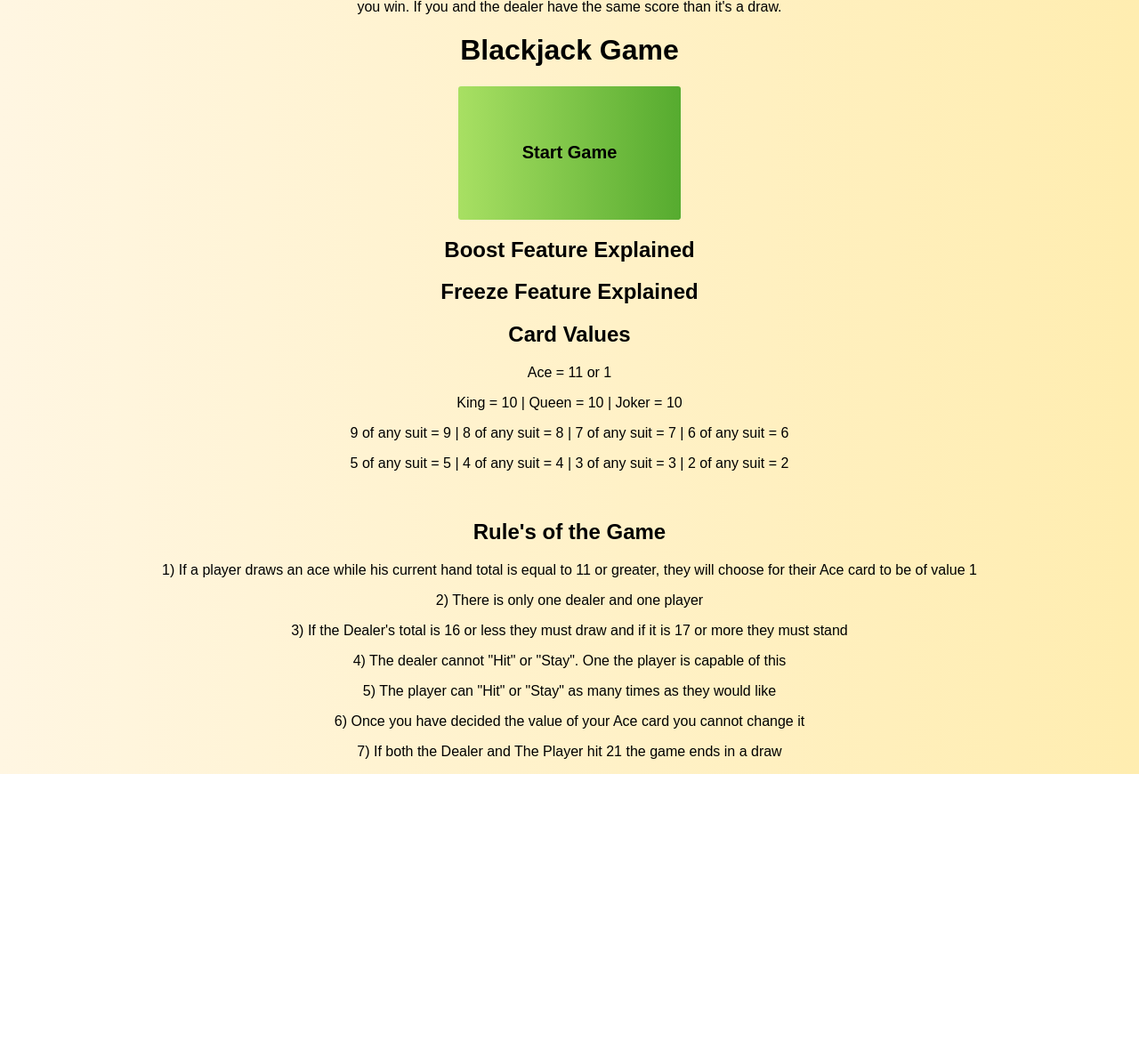
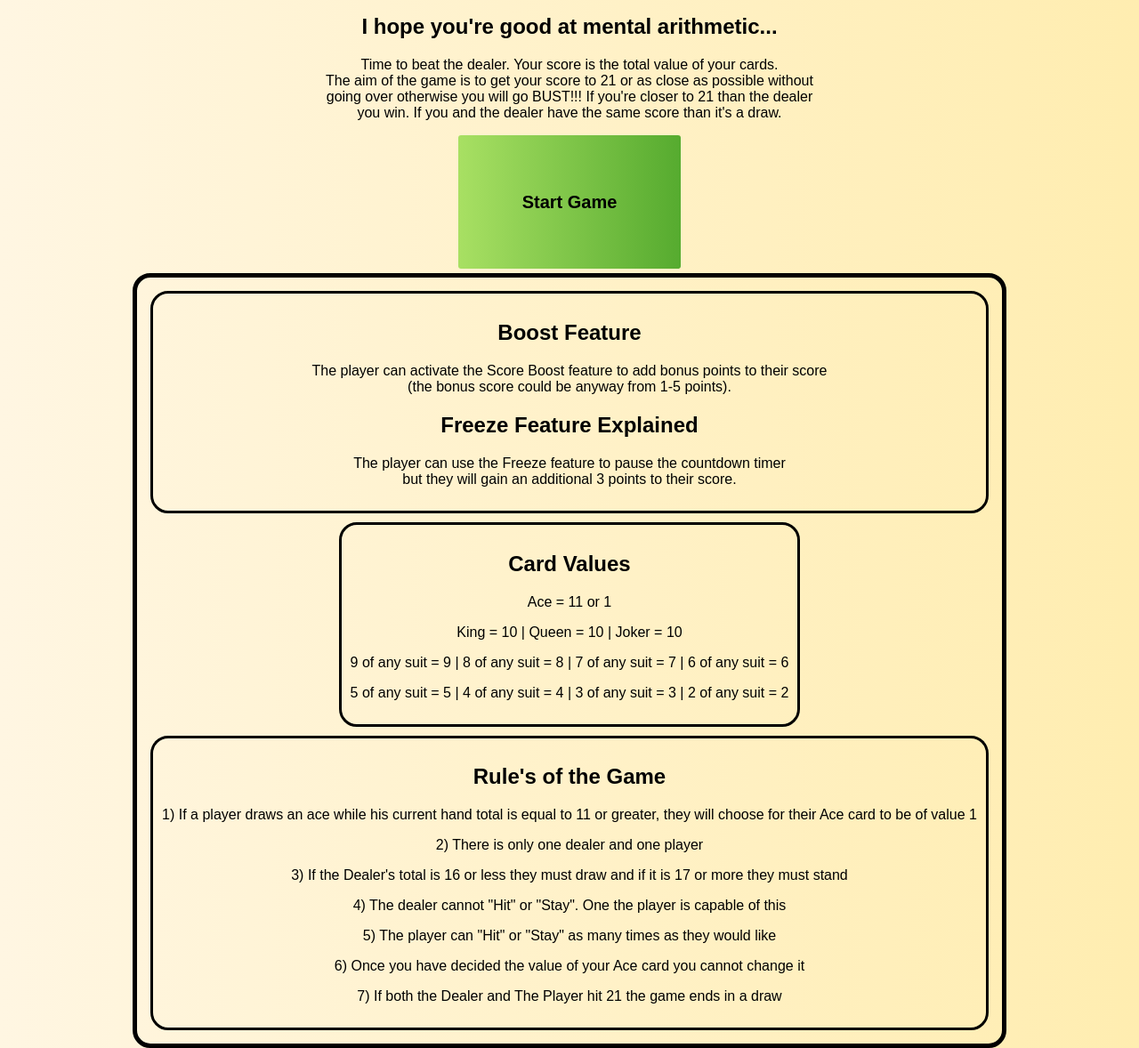
Before and after one commit to CharlesAD/XJack_Game, a website: page index.html in a window 1280 px wide. Shown: the part 183-1361 px from the top of the page at 89% size. Before the commit the page ends 1053 px from the top, so only its background shows below. Drawn offline with Linux system fonts and the light colour scheme.

Commit message:
Update Styling

```diff
--- a/index.css
+++ b/index.css
@@ -103,9 +103,47 @@ body {
     border: 5px;
 }
 
+#start-screen h1 {
+    font-size: 80px;
+}
+
 #start-button:hover {
     width: 300px;
     height: 180px;
     transition-duration: 200ms;
     transition-timing-function: ease;
 }
+
+.rules-table {
+    border: 5px solid #000;
+    padding: 10px;
+    display: inline-block;
+    border-radius: 20px;
+    margin: 5px;
+
+  }
+
+  .card-values {
+    border: 3px solid #000;
+    padding: 10px;
+    display: inline-block;
+    border-radius: 20px;
+    margin: 5px;
+
+  }
+
+  .rules-of-the-game {
+    border: 3px solid #000;
+    padding: 10px;
+    display: inline-block;
+    border-radius: 20px;
+    margin: 5px;
+  }
+
+  .game-features-table {
+    border: 3px solid #000;
+    padding: 10px;
+    border-radius: 20px;
+    margin: 5px;
+
+  }
--- a/index.html
+++ b/index.html
@@ -20,16 +20,21 @@
                     The aim of the game is to get your score to 21 or as close as possible without<br>
                     going over otherwise you will go BUST!!! If you're closer to 21 than the dealer<br>
                     you win. If you and the dealer have the same score than it's a draw. </p>
+
+
+            <button id="start-button">Start Game</button>
             </div>
 
-            <h1>Blackjack Game</h1>
-            <button id="start-button">Start Game</button>
 
-            <div>
-            <h2>Boost Feature Explained</h2>
-            <h2>Freeze Feature Explained</h2>
-            </div>
+
+
             <div class="rules-table">
+                <div class="game-features-table">
+                    <h2>Boost Feature</h2>
+                    <p>The player can activate the Score Boost feature to add bonus points to their score<br> (the bonus score could be anyway from 1-5 points).</p>
+                    <h2>Freeze Feature Explained</h2>
+                    <p>The player can use the Freeze feature to pause the countdown timer<br> but they will gain an additional 3 points to their score.</p>
+                </div>
                 <div class="card-values">
                 <h2>Card Values</h2>
                 <p>Ace = 11 or 1</p>
@@ -39,7 +44,7 @@
 
                 </div>
                 <br>
-                <div>
+                <div class="rules-of-the-game">
                     <h2>Rule's of the Game</h2>
                         <p> 1) If a player draws an ace while his current hand total is equal to 11 or greater, they will choose for their Ace card to be of value 1</p>
                         <p> 2) There is only one dealer and one player</p>
```
